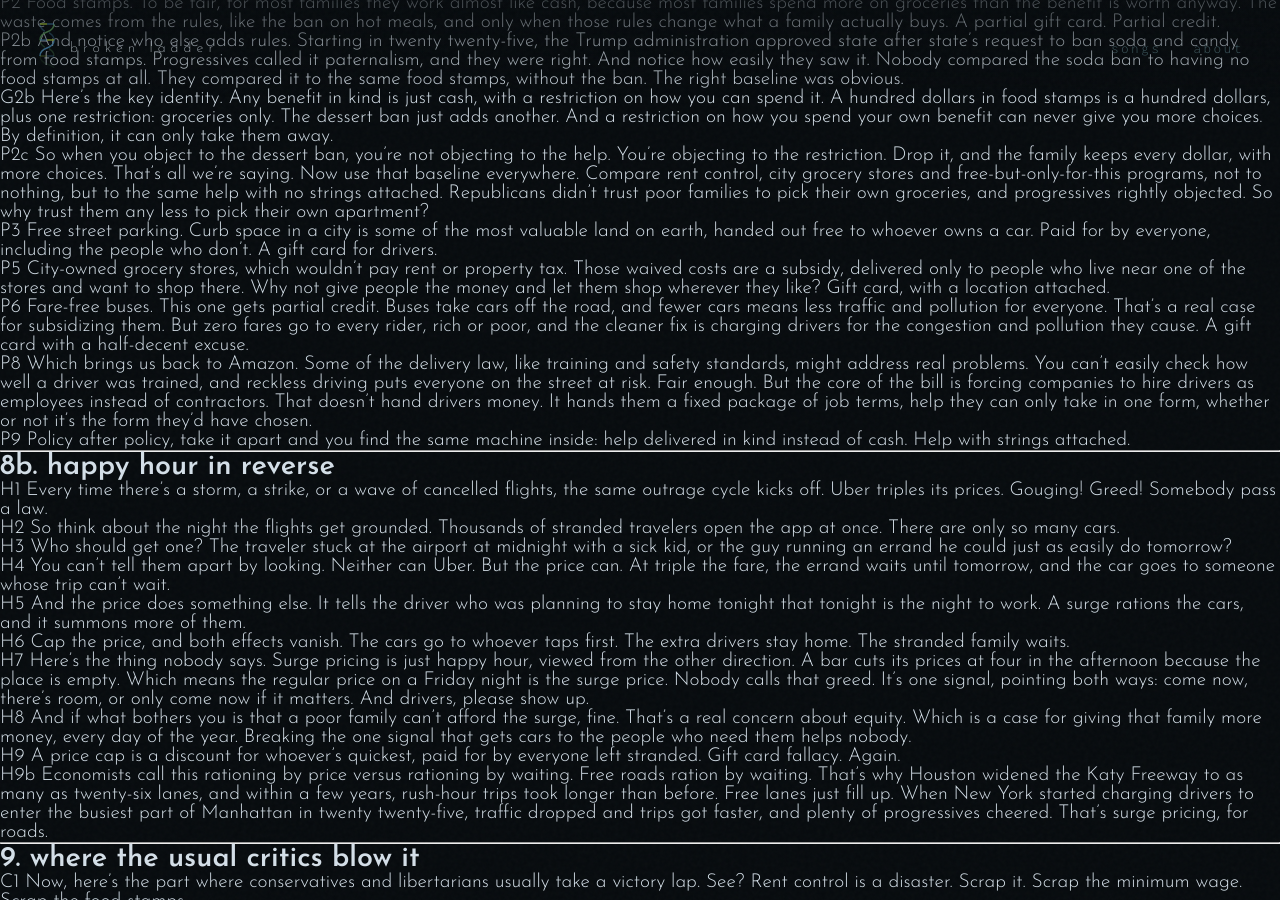
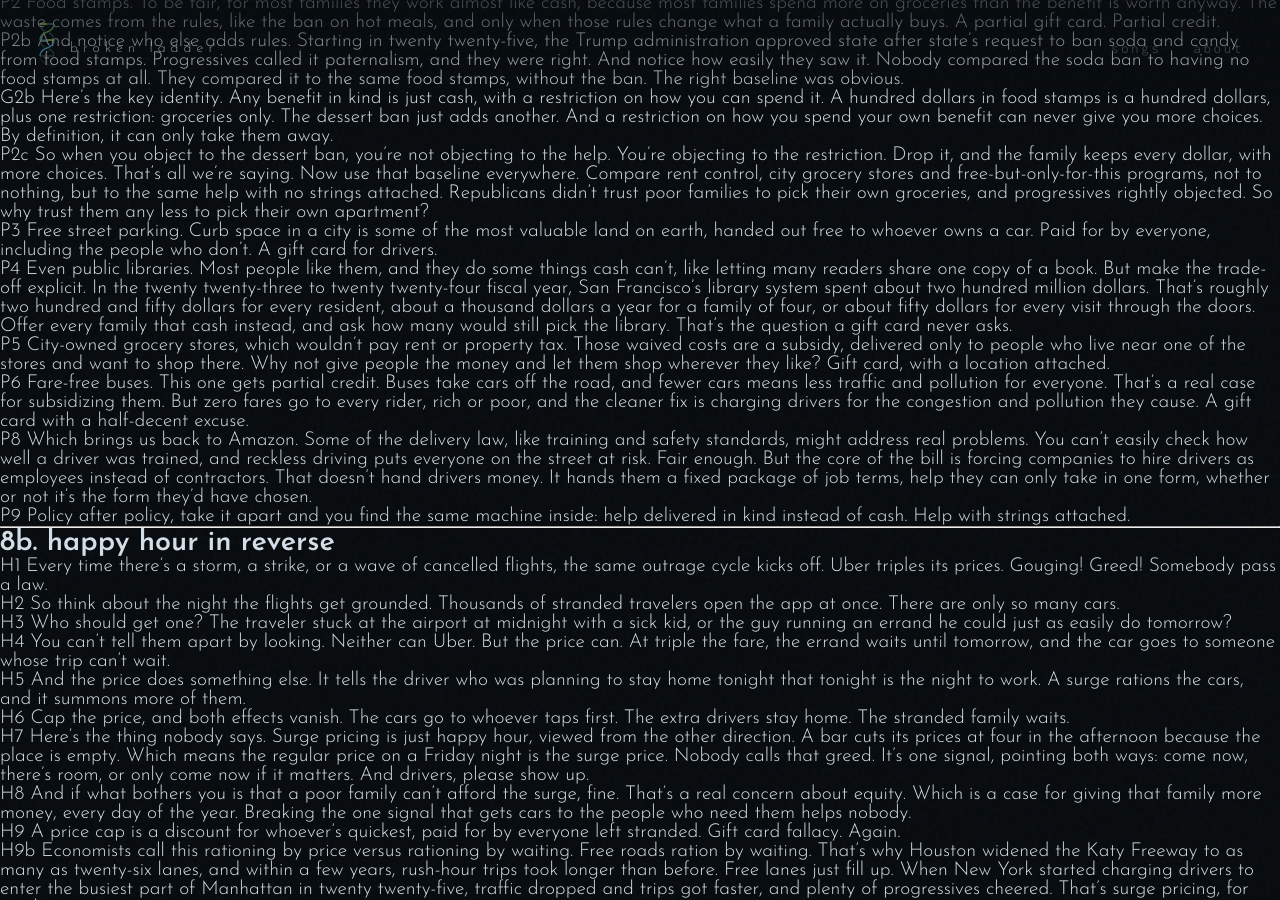
Before and after one commit to ClayShentrup/brokenladder, a Jekyll site: the page built from safety-net-vs-socialism/script.md, in a window 1280 px wide and 900 px high, scrolled down 2566 px. Built offline with Jekyll 4.4.1, drawn with Linux system fonts in a browser that asks for light colours; our own code applies the rules of GitHub Pages for plain Markdown files.

Commit message:
economic illiteracy: public libraries in the parade, with SFPL figures
Co-Authored-By: Claude Opus 5.5 <noreply@anthropic.com>
Claude-Session: https://claude.ai/code/session_01BsiGF9St2tiTePmyBZgNDi

```diff
--- a/safety-net-vs-socialism/gemini/plates.json
+++ b/safety-net-vs-socialism/gemini/plates.json
@@ -1 +1 @@
-["airport", "bus", "cashmarket", "champagne", "charity", "cityhall", "cliff", "colloquium", "condos", "delivery", "dividend", "economists", "energy", "factory", "friedman", "gears", "giftcard", "grocery", "happyhour", "house", "lamp", "landlord", "leak", "liberty", "lighthouse", "lot0", "lot1", "lot2", "lottery", "menu", "net", "night", "parking", "paycheck", "phone", "pipe", "port", "post", "pride", "rentlock", "roofer", "sawnet", "snap", "stuck", "sublet", "sweater", "title"]
+["airport", "bus", "cashmarket", "champagne", "charity", "cityhall", "cliff", "colloquium", "condos", "delivery", "dividend", "economists", "energy", "factory", "friedman", "gears", "giftcard", "grocery", "happyhour", "house", "lamp", "landlord", "leak", "liberty", "library", "lighthouse", "lot0", "lot1", "lot2", "lottery", "menu", "net", "night", "parking", "paycheck", "phone", "pipe", "port", "post", "pride", "rentlock", "roofer", "sawnet", "snap", "stuck", "sublet", "sweater", "title"]
--- a/safety-net-vs-socialism/script.md
+++ b/safety-net-vs-socialism/script.md
@@ -176,6 +176,8 @@ G2b Here's the key identity. Any benefit in kind is just cash, with a restrictio
 P2c So when you object to the dessert ban, you're not objecting to the help. You're objecting to the restriction. Drop it, and the family keeps every dollar, with more choices. That's all we're saying. Now use that baseline everywhere. Compare rent control, city grocery stores and free-but-only-for-this programs, not to nothing, but to the same help with no strings attached. Republicans didn't trust poor families to pick their own groceries, and progressives rightly objected. So why trust them any less to pick their own apartment?
 
 P3 Free street parking. Curb space in a city is some of the most valuable land on earth, handed out free to whoever owns a car. Paid for by everyone, including the people who don't. A gift card for drivers.
+
+P4 Even public libraries. Most people like them, and they do some things cash can't, like letting many readers share one copy of a book. But make the trade-off explicit. In the twenty twenty-three to twenty twenty-four fiscal year, San Francisco's library system spent about two hundred million dollars. That's roughly two hundred and fifty dollars for every resident, about a thousand dollars a year for a family of four, or about fifty dollars for every visit through the doors. Offer every family that cash instead, and ask how many would still pick the library. That's the question a gift card never asks.
 
 P5 City-owned grocery stores, which wouldn't pay rent or property tax. Those waived costs are a subsidy, delivered only to people who live near one of the stores and want to shop there. Why not give people the money and let them shop wherever they like? Gift card, with a location attached.
 
--- a/safety-net-vs-socialism/src/script.json
+++ b/safety-net-vs-socialism/src/script.json
@@ -257,6 +257,11 @@
    "id": "P3",
    "text": "Free street parking. Curb space in a city is some of the most valuable land on earth, handed out free to whoever owns a car. In Japan, by contrast, you generally can't register a car without proof of an off-street space to keep it in, and parking on the street overnight is mostly banned. There, parking is something you pay for, like anything else. Here, it's a gift card for drivers.",
    "gap": 1.3
+  },
+  {
+   "id": "P4",
+   "text": "Even public libraries. Most people like them, and they do some things cash can't, like letting many readers share one copy of a book. But make the trade-off explicit. In the twenty twenty-three to twenty twenty-four fiscal year, San Francisco's library system spent about two hundred million dollars. That's roughly two hundred and fifty dollars for every resident, about a thousand dollars a year for a family of four, or about fifty dollars for every visit through the doors. Offer every family that cash instead, and ask how many would still pick the library. That's the question a gift card never asks.",
+   "gap": 1.6
   },
   {
    "id": "P5",
```
Also changed, not shown: safety-net-vs-socialism/src/_mid.js (+13 -1 lines), safety-net-vs-socialism/src/main.js (+13 -1 lines), safety-net-vs-socialism/narration/manifest.json, safety-net-vs-socialism/narration/raw/manifest.json, 4 other files.
